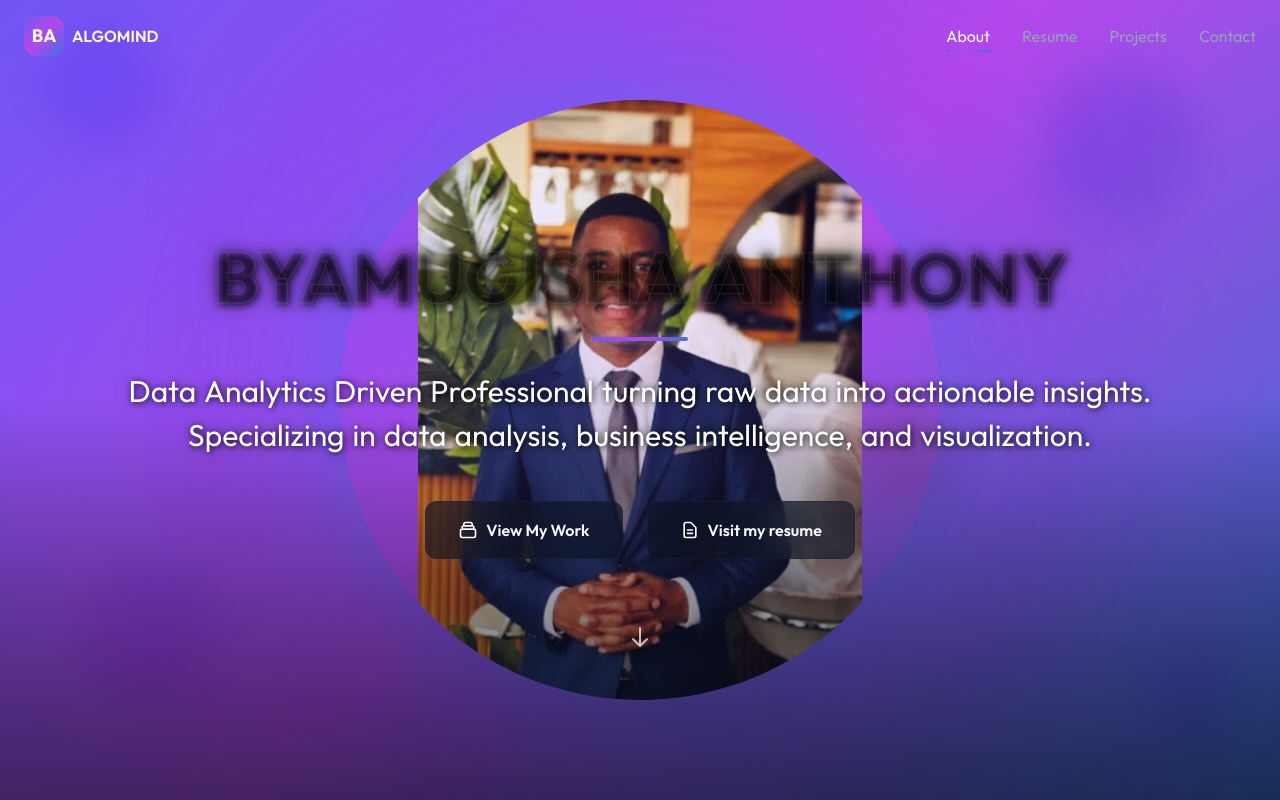
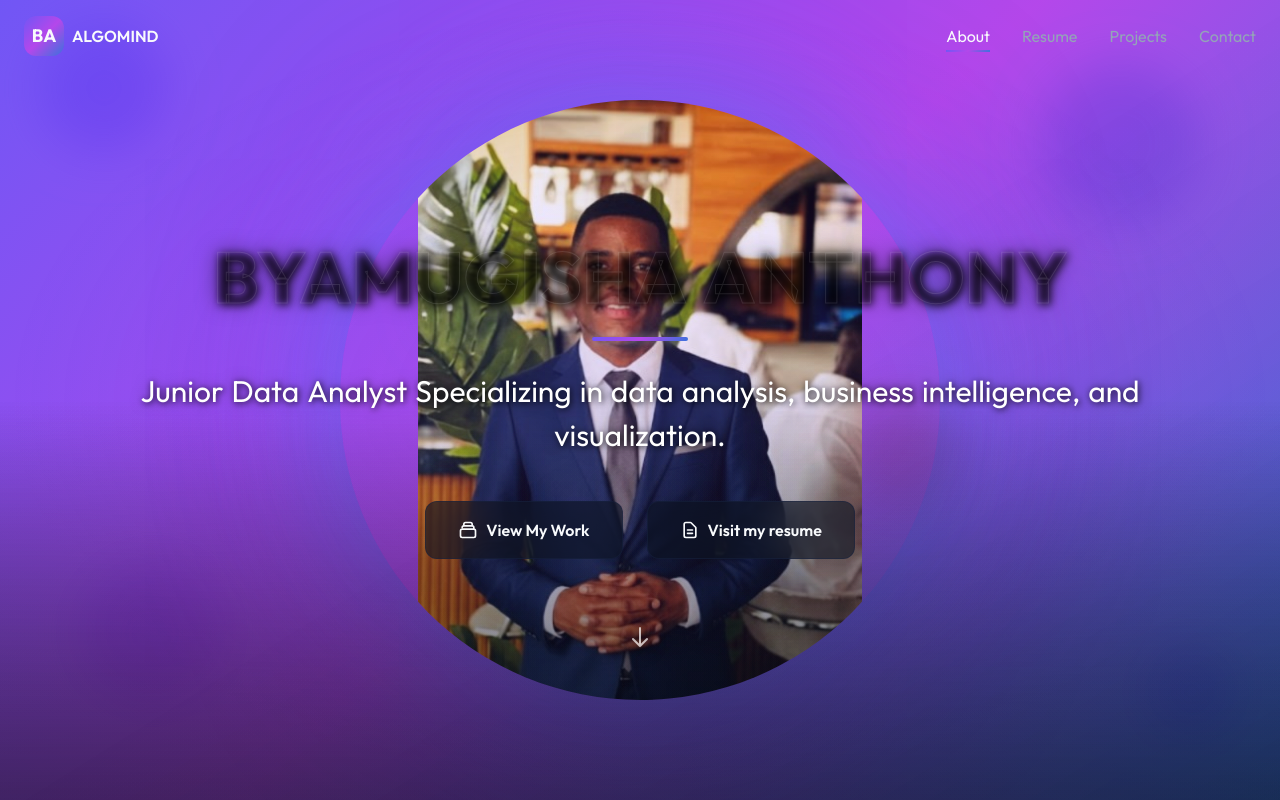
Before and after one commit to anthonybyamugisha/data-analyst, a React (Vite) app: page / in a window 1280 px wide. Shown: the top 800 px of the page. Built offline with nearby package versions, Linux system fonts and the light colour scheme; the HTML template or start-up script is replaced by a standard one.

Commit message:
Edit aboutme page

```diff
--- a/src/pages/About Me.jsx
+++ b/src/pages/About Me.jsx
@@ -13,7 +13,7 @@ const AboutMe = () => {
   const visibleSections = [0, 1, 2, 3]
 
   const nameWords = ['BYAMUGISHA', 'ANTHONY']
-  const taglineWords = ['Data', 'Analytics', 'Driven', 'Professional', 'turning', 'raw', 'data', 'into', 'actionable', 'insights.', 'Specializing', 'in', 'data', 'analysis,', 'business', 'intelligence,', 'and', 'visualization.']
+  const taglineWords = ['Junior','Data', 'Analyst', 'Specializing', 'in', 'data', 'analysis,', 'business', 'intelligence,', 'and', 'visualization.']
 
   const skills = [
     {
```
